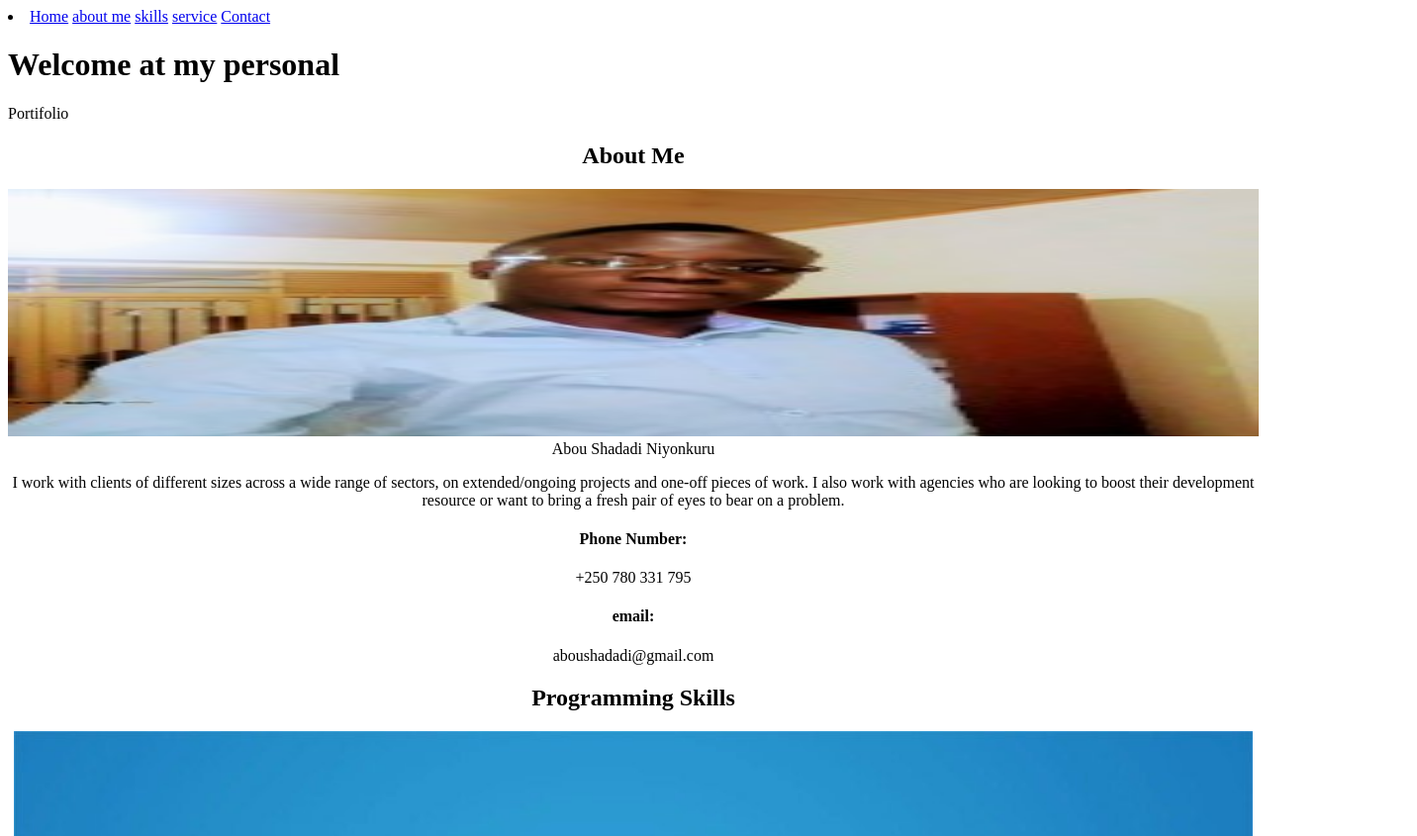
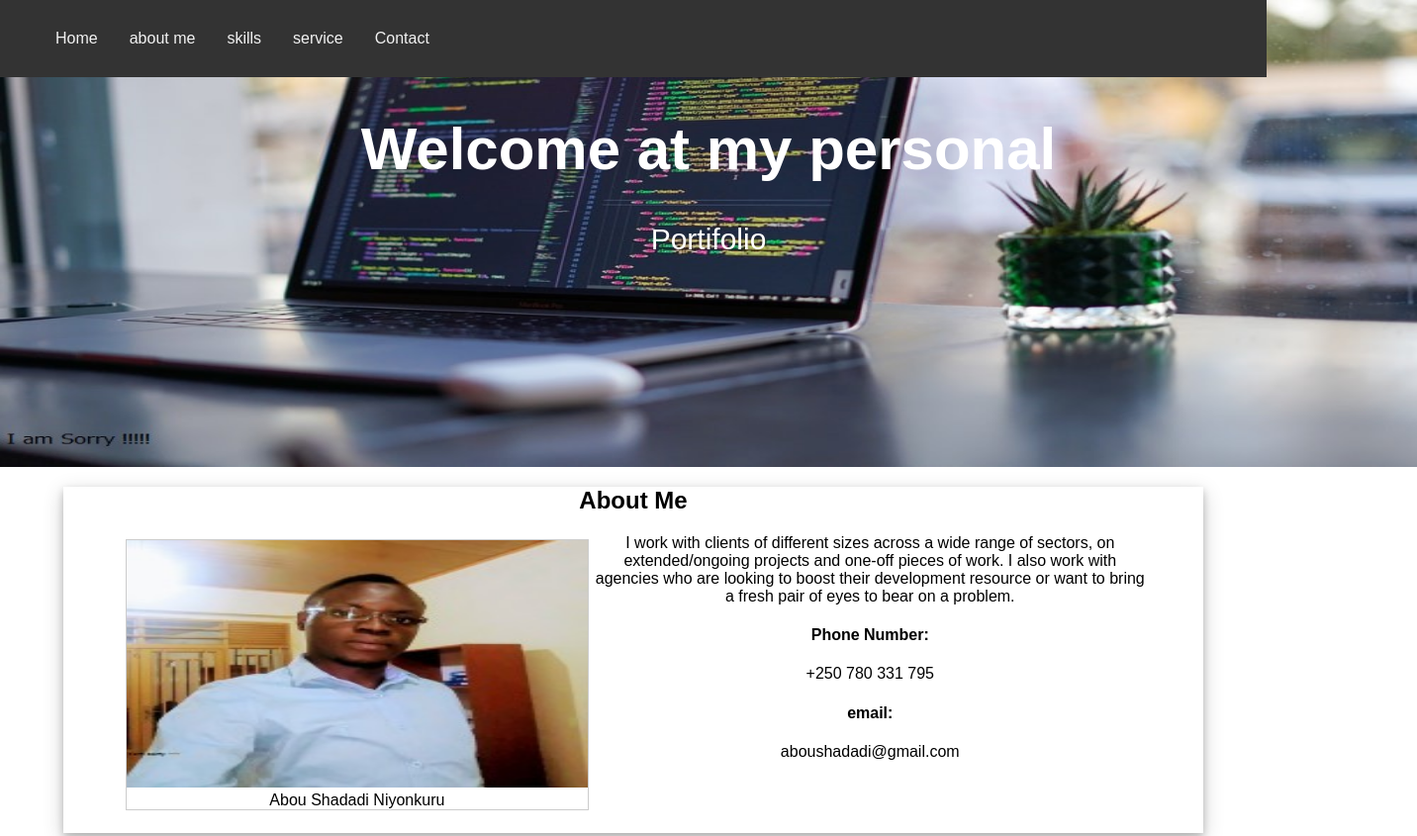
Before and after one commit to ITE3162/web-design-mini-project-Abou-Shadadi, a plain HTML site: page index.html in a window 1280 px wide. Shown: the top 845 px of the page at 99% size, 1432 px wide, since content can reach past the window. Drawn offline with Linux system fonts and the light colour scheme.

Commit message:
Fix syles

```diff
--- a/css/styles.css
+++ b/css/styles.css
@@ -1,22 +1,22 @@
+        body {
+                  margin: 0;
+                  font-family: Arial, Helvetica, sans-serif;
+                  background-color: #030112;
+                  background-color: white;
+                  }
 
-        .header { /* lets fist crereate the header  */
-            padding: 10px;
-            height: 400px;
+        .header {
+            padding: 76px;
+            height: 320px;
             text-align: center;
-            background-image: url("images/2.jpg");
+            background-image: url("../images/2.jpg");
             background-repeat: no-repeat;
             background-size: 100% 100%;
             width: 100%;
             color: white;
             font-size: 30px;
           }
-                    /* lets fist crereate the header    body {
-                  margin: 0;
-                  font-family: Arial, Helvetica, sans-serif;
-                  background-color: #030112;
-                  background-color: white;
-                  }
-                  */
+
                   .container1{
                       box-shadow: 0 4px 8px 0 rgba(0, 0, 0, 0.2), 0 6px 20px 0 rgba(0, 0, 0, 0.19);
                   width: 90%;
@@ -84,6 +84,7 @@
           input[type=submit]:hover {
             background-color: #45a049;
           }
+
 body {
     margin: 0;
     font-family: Arial, Helvetica, sans-serif;
@@ -96,9 +97,14 @@
     background-color: #333;
     position: fixed;
     top: 0;
+    display: flex;
     width: 100%;
   }
-
+ .navbar ul{
+     display: inline-flex;
+     float: right;
+     list-style-type: none;
+ }
   /* Links inside the navbar */
   .navbar a {
     float: left;
--- a/index.html
+++ b/index.html
@@ -7,16 +7,24 @@
 <meta name="keywords" content="Programmer, Wed designer">
     <meta name="author" content="Abou-Shadadi">
     <meta name="viewport" content="width=device-width, initial-scale=1.0">
+    <!--Lets include the css file-->
+
+    <link rel="stylesheet" href="css/styles.css">
 </head>
 <body>
+
     <!-- Add your content here: use semantic tags where possible -->
-    <div class="navbar">
-        <li> <a href="#home">Home</a>
-         <a href="#about">about me</a>
-         <a href="#skills">skills</a>
-         <a href="#service">service</a>
-         <a href="#contact">Contact</a>
-       </div>
+  <header>
+    <nav class="navbar">
+        <ul>
+        <li><a href="#home">Home</a></li>
+        <li>   <a href="#about">about me</a></li>
+        <li>  <a href="#skills">skills</a></li>
+        <li> <a href="#service">service</a></li>
+        <li><a href="#contact">Contact</a></li>
+    </ul>
+    </nav>
+</header>
                <div class="header">
          <h1>Welcome at my personal</h1>
          <p>Portifolio</p>
```
Lines whose indentation alone changed are shown as unchanged.
